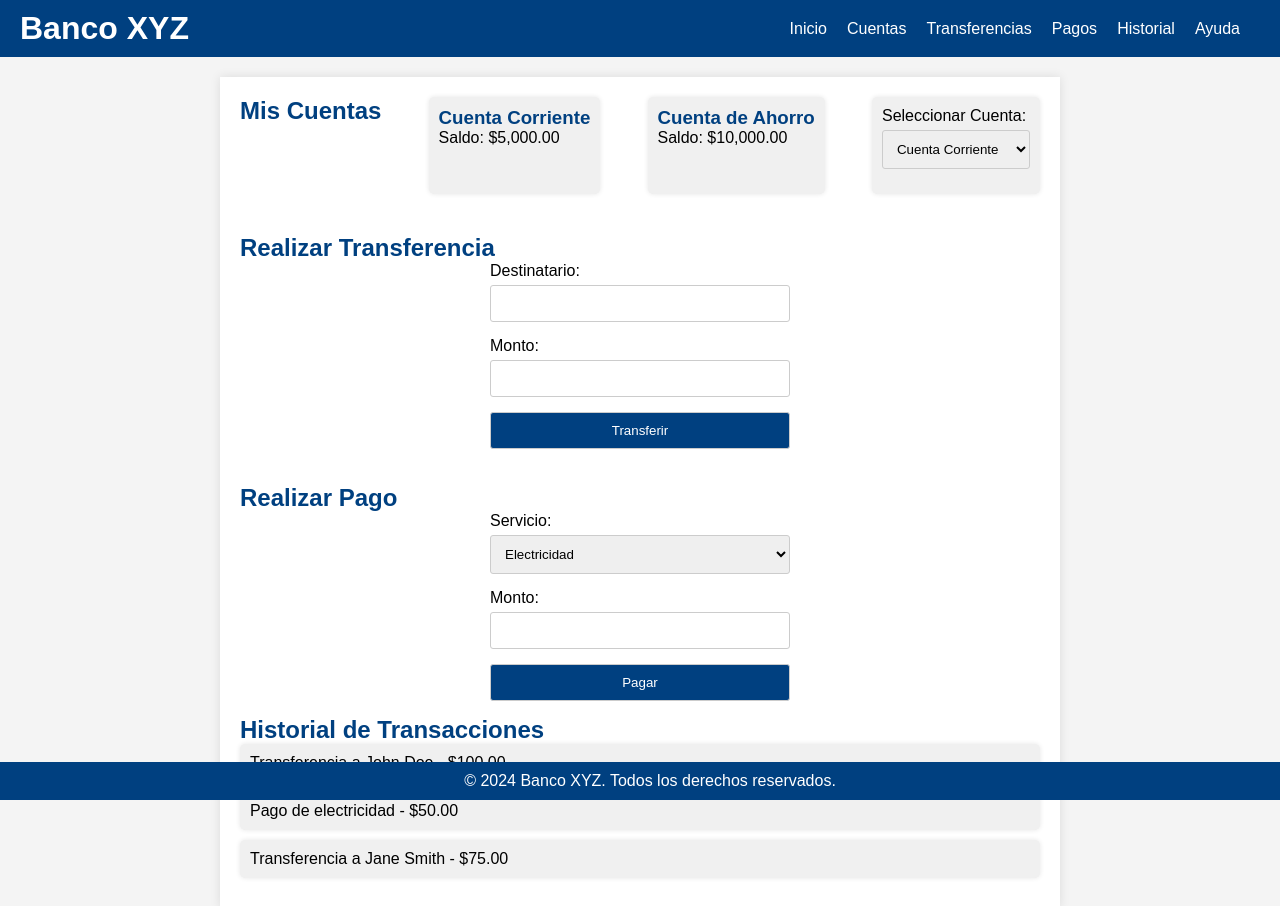
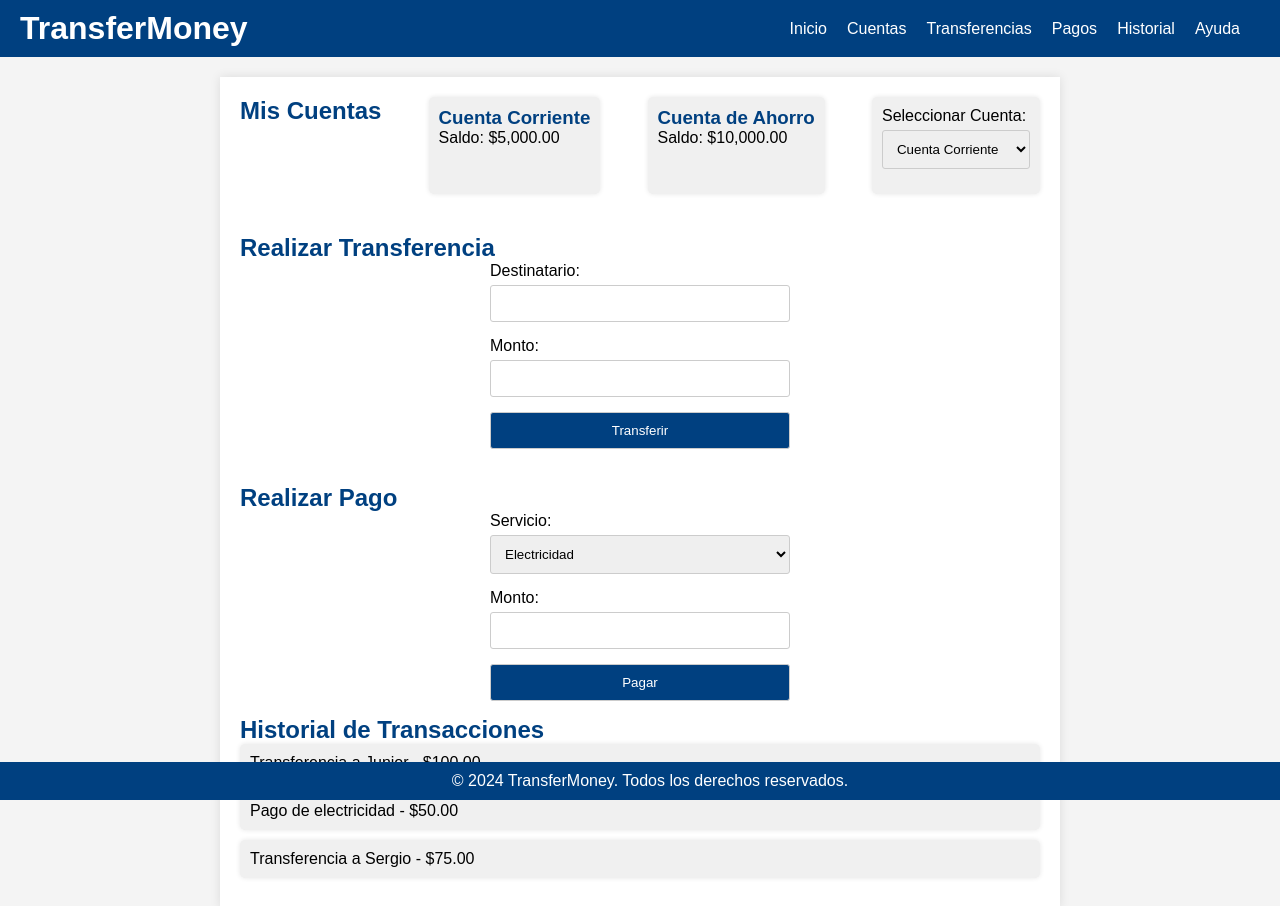
Before and after one commit to mvthivs23/workshop-devops-template, a plain HTML site: page index.html in a window 1280 px wide. Drawn offline with Linux system fonts and the light colour scheme.

Commit message:
Update index.html

```diff
--- a/index.html
+++ b/index.html
@@ -3,12 +3,12 @@
 <head>
     <meta charset="UTF-8">
     <meta name="viewport" content="width=device-width, initial-scale=1.0">
-    <title>Banco XYZ</title>
+    <title>TransferMoney</title>
     <link rel="stylesheet" href="styles.css">
 </head>
 <body>
     <header>
-        <h1>Banco XYZ</h1>
+        <h1>TransferMoney</h1>
         <nav>
             <ul>
                 <li><a href="#">Inicio</a></li>
@@ -74,15 +74,15 @@
         <section class="historial">
             <h2>Historial de Transacciones</h2>
             <ul class="transacciones-lista">
-                <li>Transferencia a John Doe - $100.00</li>
+                <li>Transferencia a Junior - $100.00</li>
                 <li>Pago de electricidad - $50.00</li>
-                <li>Transferencia a Jane Smith - $75.00</li>
+                <li>Transferencia a Sergio - $75.00</li>
             </ul>
         </section>
     </main>
 
     <footer>
-        <p>&copy; 2024 Banco XYZ. Todos los derechos reservados.</p>
+        <p>&copy; 2024 TransferMoney. Todos los derechos reservados.</p>
     </footer>
 </body>
 </html>
```
